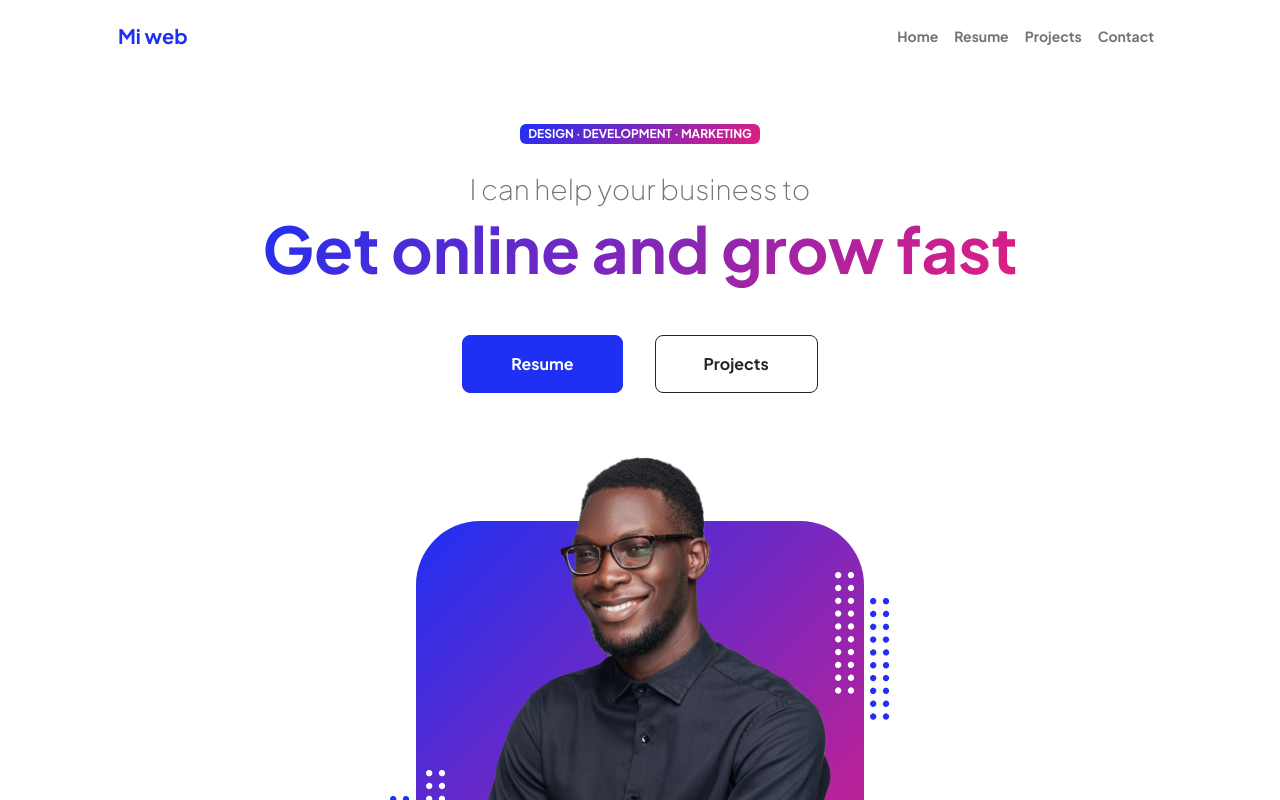
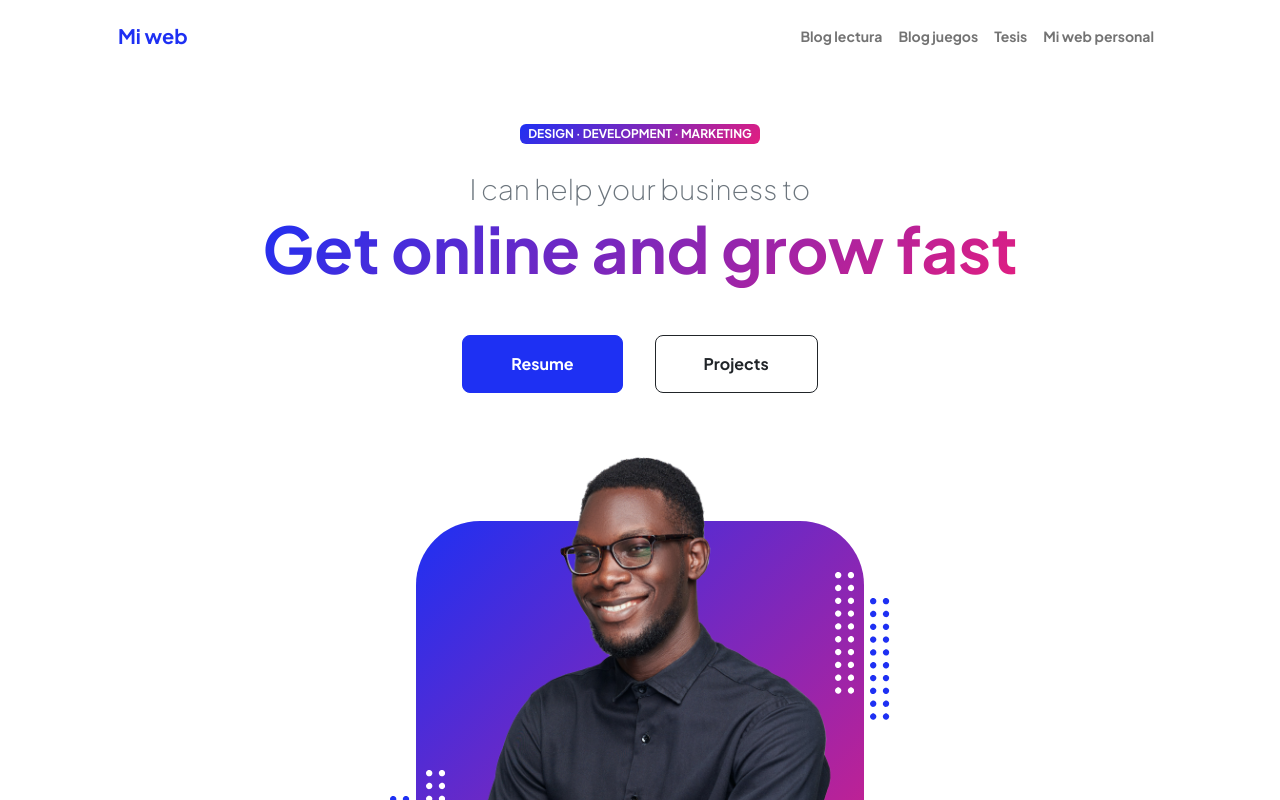
Before and after one commit to dlumbrer/cooking-blog, a plain HTML site: page index.html in a window 1280 px wide. Shown: the top 800 px of the page. Drawn offline with nearby package versions, Linux system fonts and the light colour scheme.

Commit message:
Update index.html

```diff
--- a/index.html
+++ b/index.html
@@ -26,10 +26,10 @@
                     <button class="navbar-toggler" type="button" data-bs-toggle="collapse" data-bs-target="#navbarSupportedContent" aria-controls="navbarSupportedContent" aria-expanded="false" aria-label="Toggle navigation"><span class="navbar-toggler-icon"></span></button>
                     <div class="collapse navbar-collapse" id="navbarSupportedContent">
                         <ul class="navbar-nav ms-auto mb-2 mb-lg-0 small fw-bolder">
-                            <li class="nav-item"><a class="nav-link" href="index.html">Home</a></li>
-                            <li class="nav-item"><a class="nav-link" href="resume.html">Resume</a></li>
-                            <li class="nav-item"><a class="nav-link" href="projects.html">Projects</a></li>
-                            <li class="nav-item"><a class="nav-link" href="contact.html">Contact</a></li>
+                            <li class="nav-item"><a class="nav-link" href="index.html">Blog lectura</a></li>
+                            <li class="nav-item"><a class="nav-link" href="resume.html">Blog juegos</a></li>
+                            <li class="nav-item"><a class="nav-link" href="projects.html">Tesis</a></li>
+                            <li class="nav-item"><a class="nav-link" href="https://dlumbrer.github.io">Mi web personal</a></li>
                         </ul>
                     </div>
                 </div>
```
